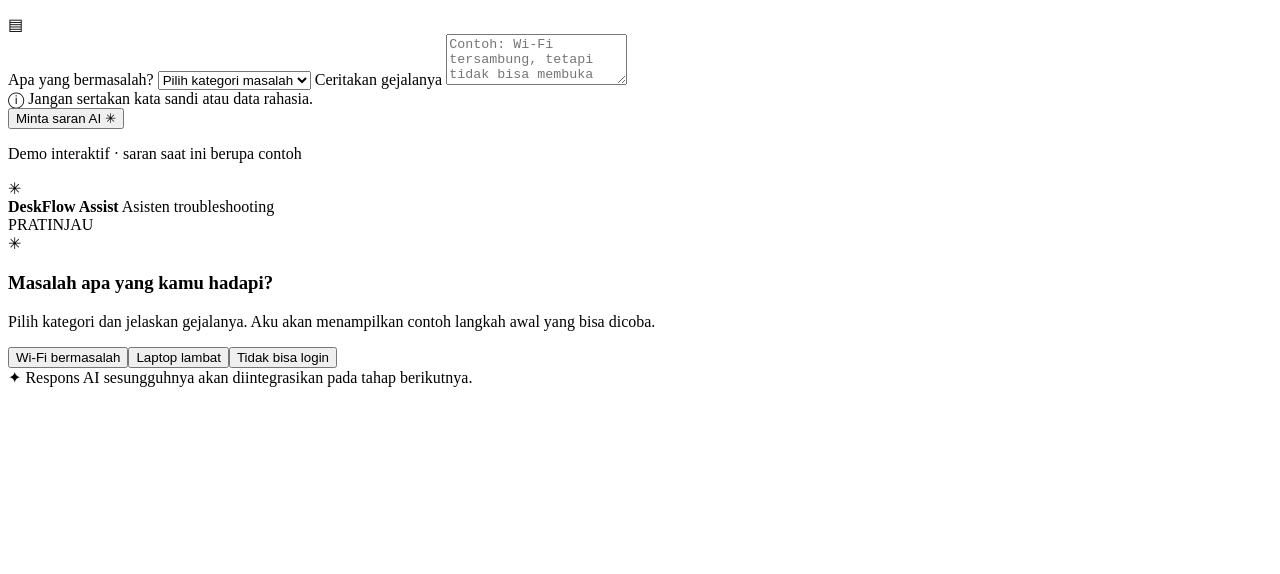
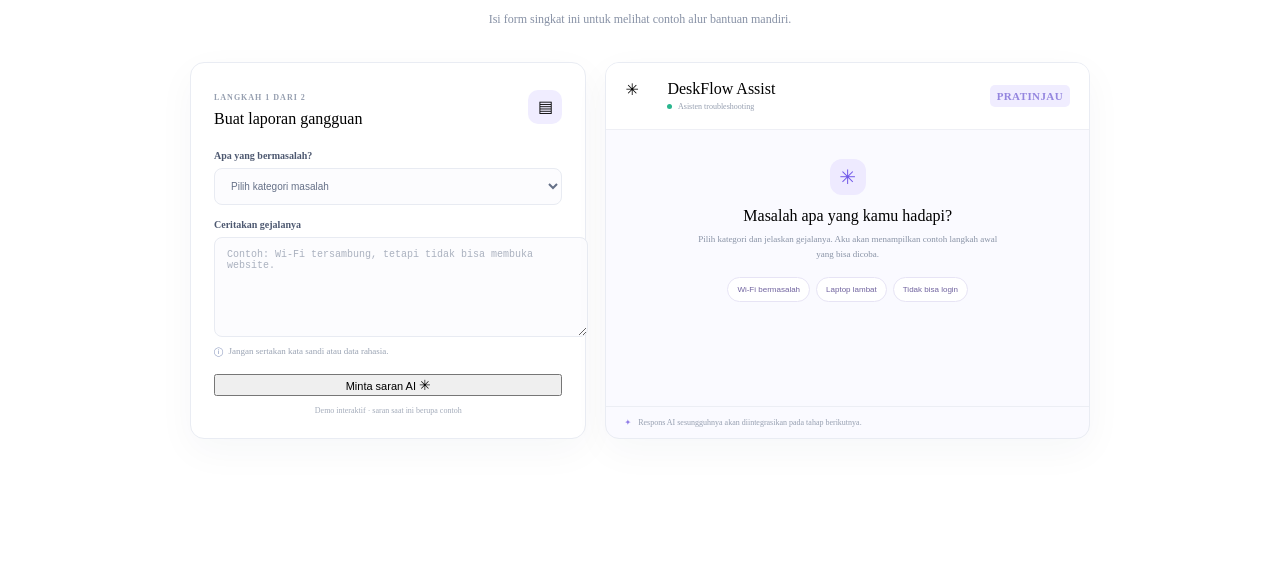
Before and after one commit to Mcghfry/Service-Desk-Management-System-SDMS-, a plain HTML site: page user.html in a window 1280 px wide. Shown: the part 226-800 px from the top of the page. Drawn offline with Linux system fonts and the light colour scheme.

Commit message:
Update user.html

```diff
--- a/user.html
+++ b/user.html
@@ -14,6 +14,8 @@
       <a class="nav-cta" href="#demo">Jelajahi sistem <span aria-hidden="true">↗</span></a>
     </nav>
   </header>
+
+<link rel="stylesheet" href="userstyles.css" />
 
 <section class="demo-section section-wrap" id="demo">
       <div class="demo-heading"><div class="eyebrow"><span class="eyebrow-dot"></span> AREA DEMO</div><h2>Mulai dari masalahmu.</h2><p>Isi form singkat ini untuk melihat contoh alur bantuan mandiri.</p></div>
```
